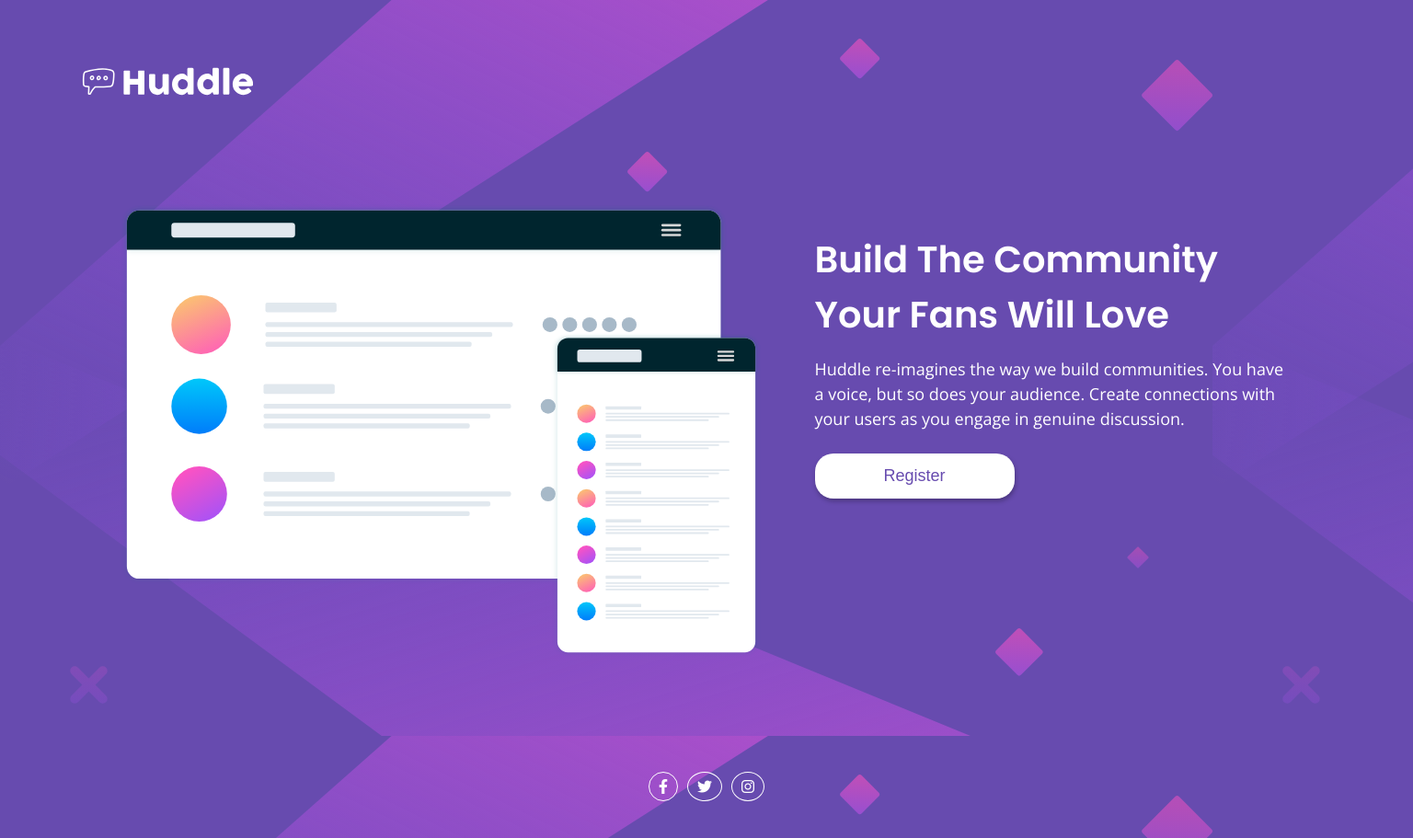
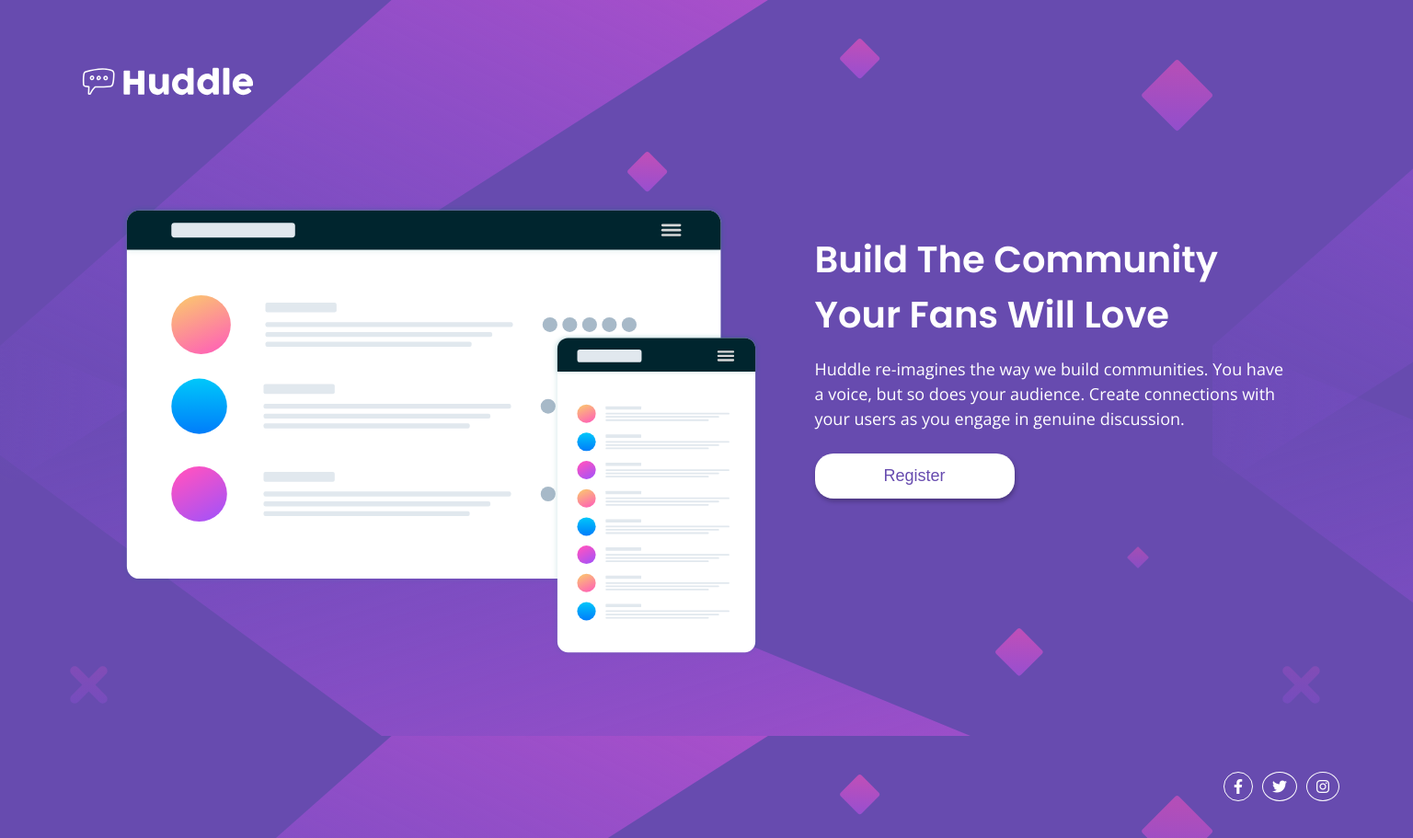
Before and after one commit to awesomeCoding999/frontend-mentor-huddle-landing-page, a plain HTML site: page index.html in a window 1536 px wide. Shown: the whole page at 92% size. Drawn offline with nearby package versions, Linux system fonts and the light colour scheme.

```diff
--- a/styles.css
+++ b/styles.css
@@ -133,4 +133,8 @@ main {
     font-size: 1.125rem;
     line-height: 27px;
   }
+
+  .social-media-btns {
+    justify-content: end;
+  }
 }
```
Also changed, not shown: images/final-desktop.png (added), images/final-mobile.png (added), 1 other file.
